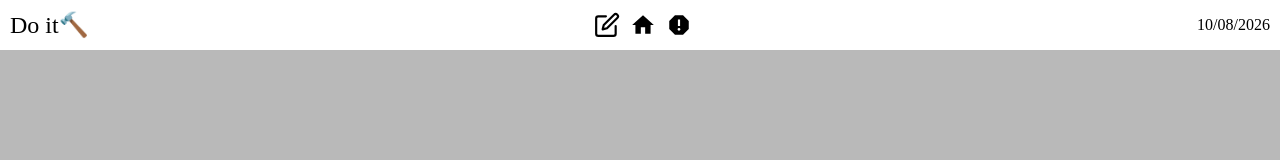
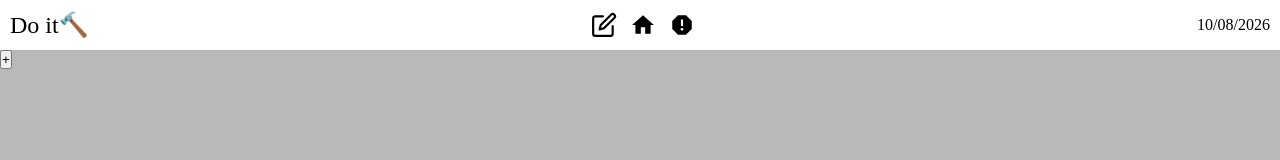
Before and after one commit to webwizard696/Do-it, a React (Vite) app: page / in a window 1280 px wide. Shown: the top 160 px of the page. Built offline with nearby package versions, Linux system fonts and the light colour scheme.

Commit message:
Creat file Home and code bottom

```diff
--- a/src/components/Header/HeaderAndFooter.css
+++ b/src/components/Header/HeaderAndFooter.css
@@ -11,11 +11,11 @@
 }
 
 .boxIcon{
-    width: 15%;
+    width: 9%;
     height: 100%;
     display: flex;
     align-items: center;
-    justify-content: center;
+    justify-content: space-between;
 }
 
 .iconNav{
--- /dev/null
+++ b/src/components/Header/Home/Home.jsx
@@ -0,0 +1,9 @@
+import './Home.css';
+
+function Home() {
+    return(
+        <button type="button" className='creat'>+</button>
+    )
+}
+
+export default Home;
--- a/src/main.jsx
+++ b/src/main.jsx
@@ -1,10 +1,12 @@
 import { StrictMode } from 'react';
 import { createRoot } from 'react-dom/client';
 import './index.css';
-import HeaderAndFooter from './components/Header/HeaderAndFooter';
+import HeaderAndFooter from './components/Header/HeaderAndFooter.jsx';
+import Home from './components/Header/Home/Home.jsx';
 
 createRoot(document.getElementById('root')).render(
   <StrictMode>
     <HeaderAndFooter />
+    <Home />
   </StrictMode>,
 );
```
Also changed, not shown: src/components/Header/Home/Home.css (added).
